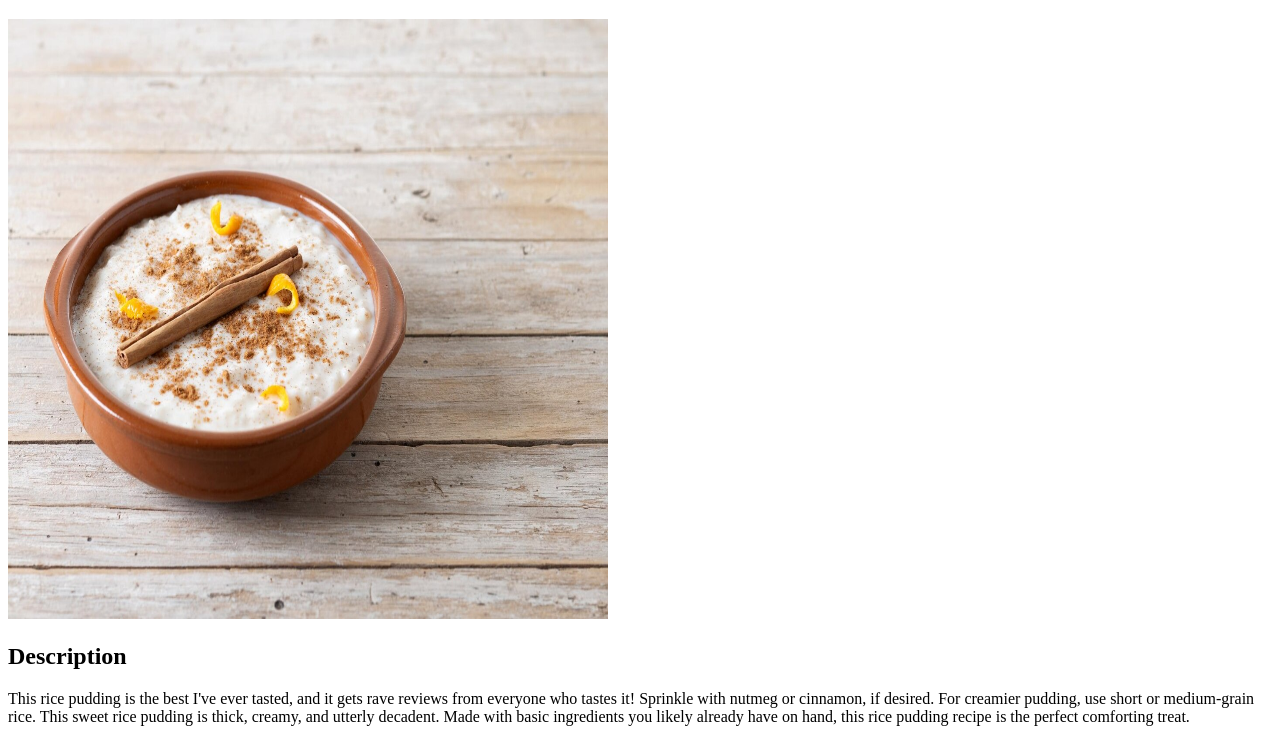
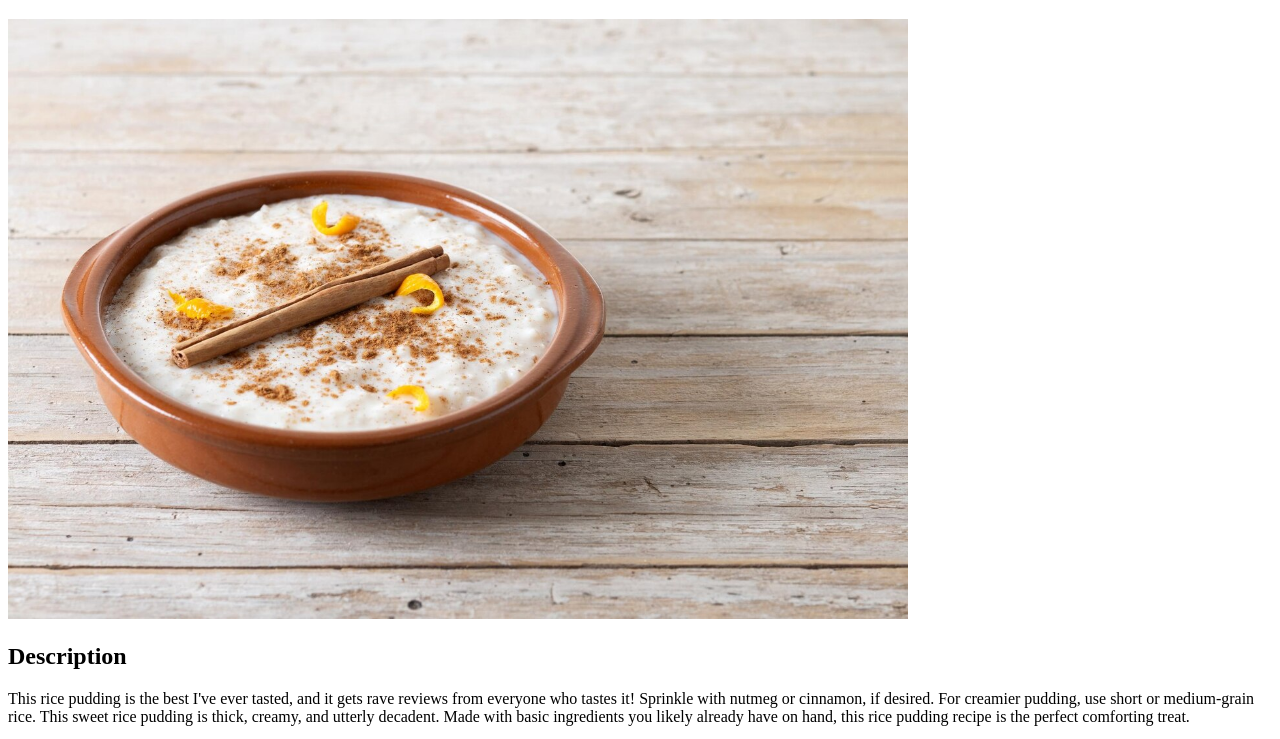
Before and after one commit to rhr190/odin-recipes, a plain HTML site: page recipes/Rice-Pudding.html in a window 1280 px wide. Shown: the part 61-800 px from the top of the page. Drawn offline with Linux system fonts and the light colour scheme.

Commit message:
changed image dimensions

```diff
--- a/recipes/Rice-Pudding.html
+++ b/recipes/Rice-Pudding.html
@@ -7,7 +7,7 @@
 </head>
 <body>
     <h1>Rice Pudding</h1>
-    <img src="./RIce-Pudding.jpg" height="600px" width="600px"/>
+    <img src="./RIce-Pudding.jpg" height="600px" width="900px"/>
     <div>
         <h2>Description</h2>
         <p>This rice pudding is the best I've ever tasted, and it gets rave reviews from everyone who tastes it!
```
